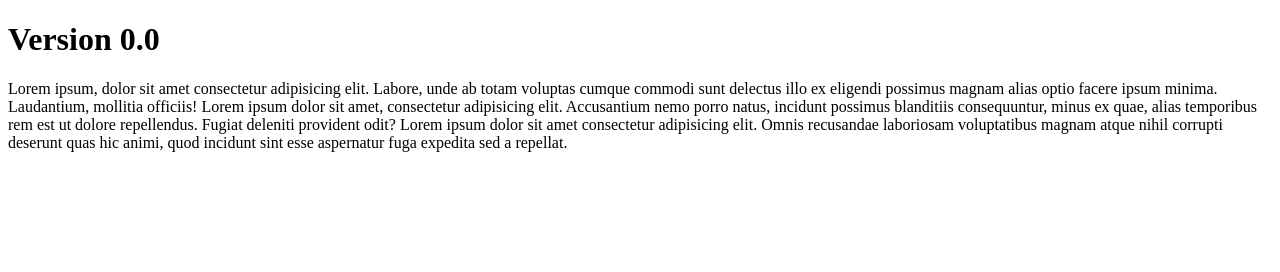
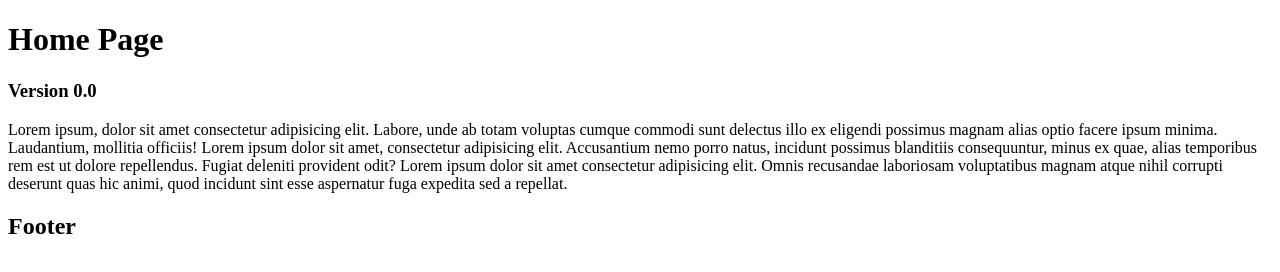
Before and after one commit to AssadullahKeyanosh/Web, a plain HTML site: page index.html in a window 1280 px wide. Drawn offline with Linux system fonts and the light colour scheme.

Commit message:
Home Page added

```diff
--- a/index.html
+++ b/index.html
@@ -7,10 +7,11 @@
     <title>Document</title>
 </head>
 <body>
-    <h1>Version 0.0</h1>
+    <h1>Home Page</h1>
+    <h3>Version 0.0</h3>
     Lorem ipsum, dolor sit amet consectetur adipisicing elit. Labore, unde ab totam voluptas cumque commodi sunt delectus illo ex eligendi possimus magnam alias optio facere ipsum minima. Laudantium, mollitia officiis!
     Lorem ipsum dolor sit amet, consectetur adipisicing elit. Accusantium nemo porro natus, incidunt possimus blanditiis consequuntur, minus ex quae, alias temporibus rem est ut dolore repellendus. Fugiat deleniti provident odit?
     Lorem ipsum dolor sit amet consectetur adipisicing elit. Omnis recusandae laboriosam voluptatibus magnam atque nihil corrupti deserunt quas hic animi, quod incidunt sint esse aspernatur fuga expedita sed a repellat.
-
+    <h2>Footer</h2>
 </body>
 </html>
```
